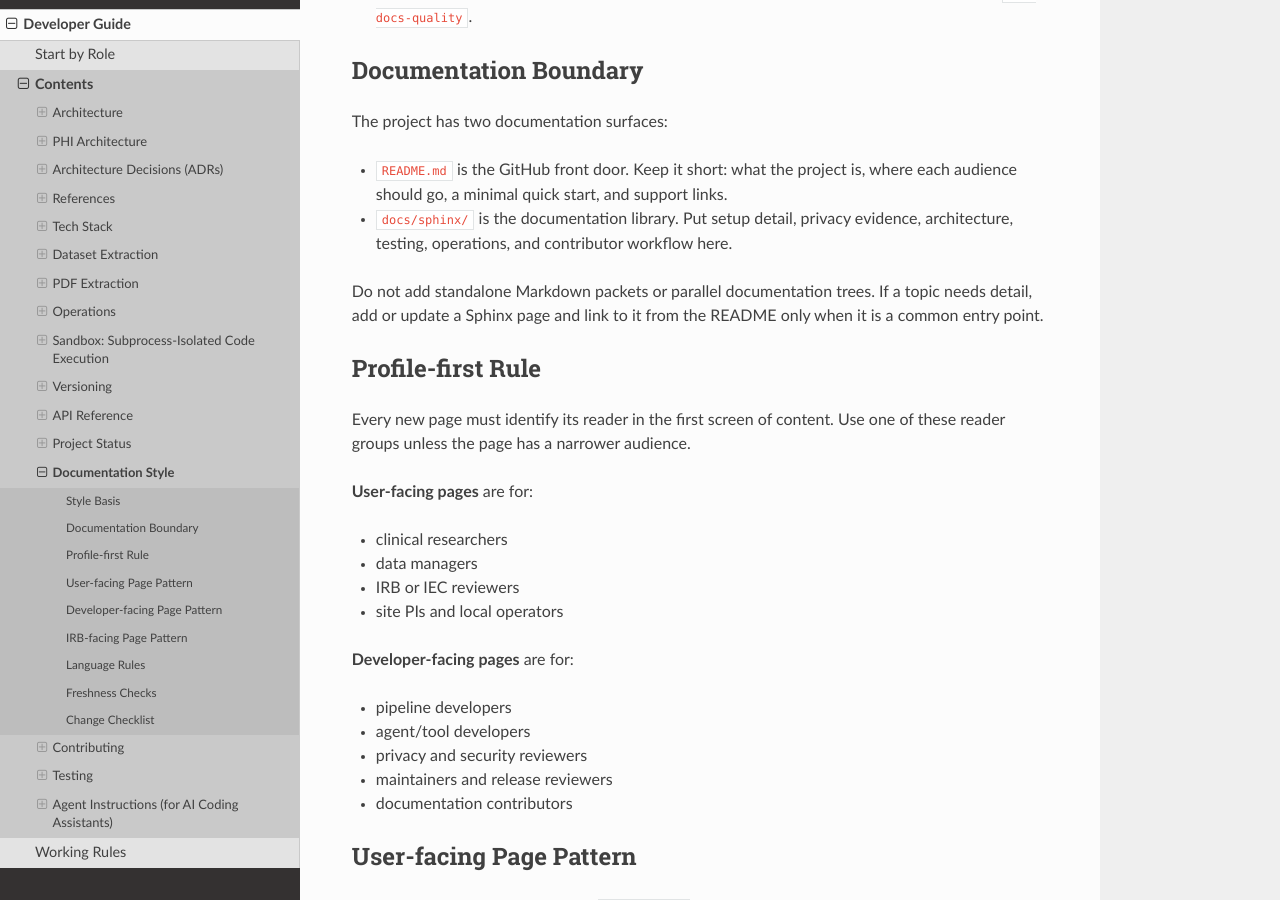
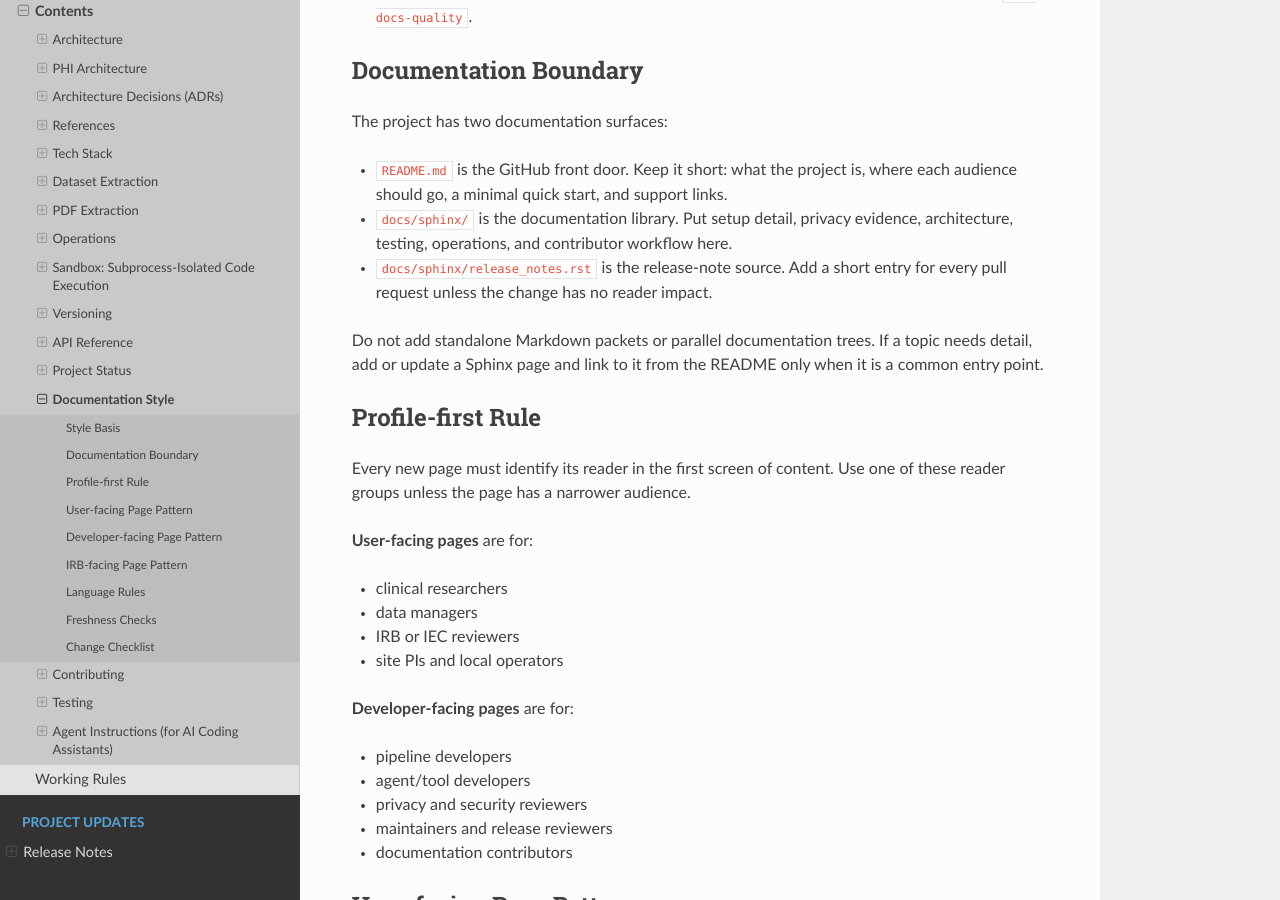
Before and after one commit to solomonsjoseph/RePORT-AI-Portal, a Sphinx documentation site: the page built from docs/sphinx/developer_guide/documentation_style.rst, in a window 1280 px wide and 900 px high, scrolled down 596 px. Built offline with Sphinx 7.4.7 and the Read the Docs theme 3.1.0, drawn with Linux system fonts in a browser that asks for light colours; some of the changed text lies outside the part shown.

Commit message:
Add release notes to Sphinx docs

```diff
--- a/docs/sphinx/developer_guide/contributing.rst
+++ b/docs/sphinx/developer_guide/contributing.rst
@@ -73,6 +73,9 @@ Coding Rules
 * Add tests when behavior changes.
 * Update docs when operator behavior, PHI handling, configuration, or
   verification claims change.
+* Add a release-note entry for every pull request unless the change is
+  purely internal and has no operator, reviewer, developer, or user
+  impact.
 * Use Ruff for linting and formatting; do not introduce Black, Flake8, or
   isort configuration.
 
@@ -88,6 +91,8 @@ and language rules.
 * Avoid hard-coded test counts unless the count is generated or checked.
 * Avoid line-number references to code; they drift quickly.
 * Keep IRB-facing claims tied to artifacts and tests.
+* Add release notes in :doc:`../release_notes`; write them for the
+  affected audience, not from the commit history.
 * Run ``make docs-quality`` before committing documentation changes.
 
 Adding A PHI Rule
--- a/docs/sphinx/developer_guide/documentation_style.rst
+++ b/docs/sphinx/developer_guide/documentation_style.rst
@@ -33,6 +33,9 @@ The project has two documentation surfaces:
 * ``docs/sphinx/`` is the documentation library. Put setup detail,
   privacy evidence, architecture, testing, operations, and contributor
   workflow here.
+* ``docs/sphinx/release_notes.rst`` is the release-note source. Add a
+  short entry for every pull request unless the change has no reader
+  impact.
 
 Do not add standalone Markdown packets or parallel documentation trees.
 If a topic needs detail, add or update a Sphinx page and link to it from
@@ -157,4 +160,6 @@ Before opening a documentation PR:
 3. Confirm every command and path still exists.
 4. Confirm every PHI or IRB claim names an implementation artifact or
    verification artifact.
-5. Run the freshness, Sphinx, and verification gates.
+5. Add or update :doc:`../release_notes` when the change affects users,
+   operators, reviewers, or developers.
+6. Run the freshness, Sphinx, and verification gates.
```
Also changed, not shown: docs/sphinx/index.rst (+9 -0 lines), docs/sphinx/release_notes.rst (added, +38 -0 lines).
